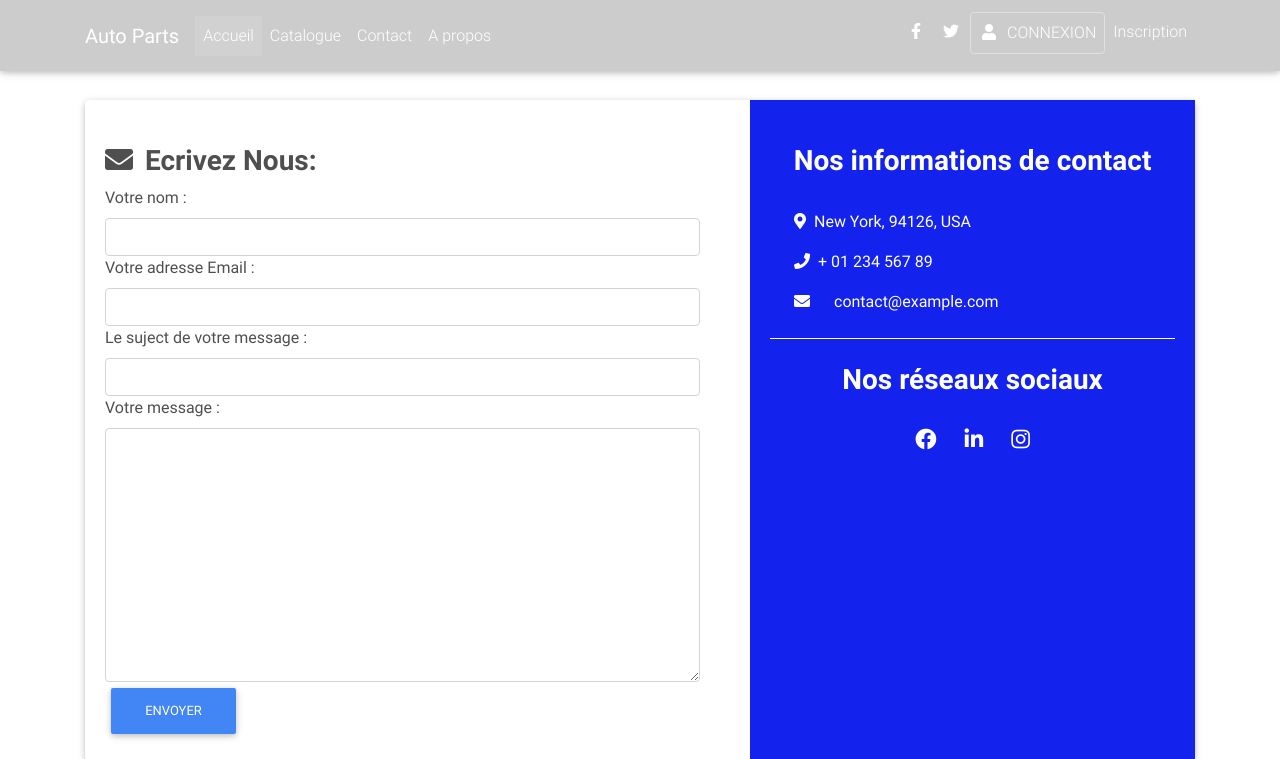
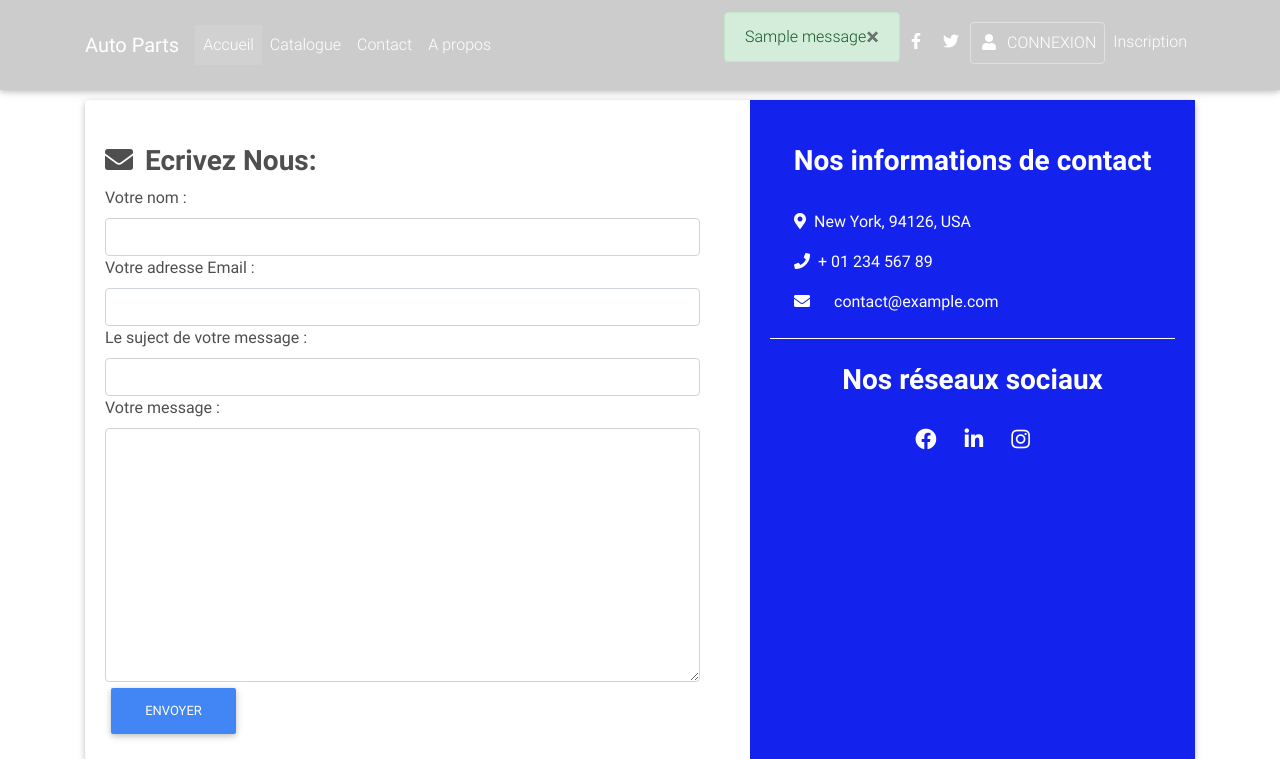
Before and after one commit to kheireddinebouiche/parts-app, a Django app: page /Contact-us in a window 1280 px wide. Shown: the top 759 px of the page. Run offline with Django 3.2, Linux system fonts and the light colour scheme; tables that the repository leaves empty hold one stand-in row (values such as "Sample post"); one stand-in notice (Sample message) is shown; some libraries are stand-ins or nearby versions.

Commit message:
Ajout d'une notification d'envoie de mail

```diff
--- a/parts/contact/views.py
+++ b/parts/contact/views.py
@@ -3,6 +3,7 @@ from .forms import ContactForm
 from .models import Contact
 from django.shortcuts import redirect
 from django.http import HttpResponse
+from django.contrib import messages
 
 # Create your views here.
 
@@ -27,10 +28,12 @@ def ShowContact(request):
             )
 
             cntc.save()
+            messages.success(request,'Votre message a été bien envoyer')
             return redirect('contact:ShowContact')
 
         else:
-            return HttpResponse('Erreur')
+            messages.warning(request,'Une est survenu')
+            return redirect('contact:ShowContact')
 
 
     context = {
--- a/parts/templates/FrontPanel/nav.html
+++ b/parts/templates/FrontPanel/nav.html
@@ -39,6 +39,17 @@
             </li>
           </ul>
 
+          {% if messages %}
+                {% for message in messages %}
+                <div class="alert alert-{{message.tags}} alert-dismissable fade show " style="text-align: center;" role="alert">
+                  {{message}}
+                  <button type="button" class="close" data-dismiss="alert" aria-label="Close">
+                    <span aria-hidden="True">&times;</span>
+                  </button>
+                 </div>
+                {% endfor %}
+              {% endif %}
+
           <!-- Right -->
           <ul class="navbar-nav nav-flex-icons">
             <li class="nav-item">
@@ -51,6 +62,10 @@
                 <i class="fab fa-twitter"></i>
               </a>
             </li>
+
+
+
+
 
             {% if not user.is_authenticated %}
             <li class="nav-item">
@@ -86,6 +101,10 @@
     </nav>
     <!-- Navbar -->
 
+    <!-- Navbar -->
+   <!-- Navbar -->
+
+
 
 
 
```
